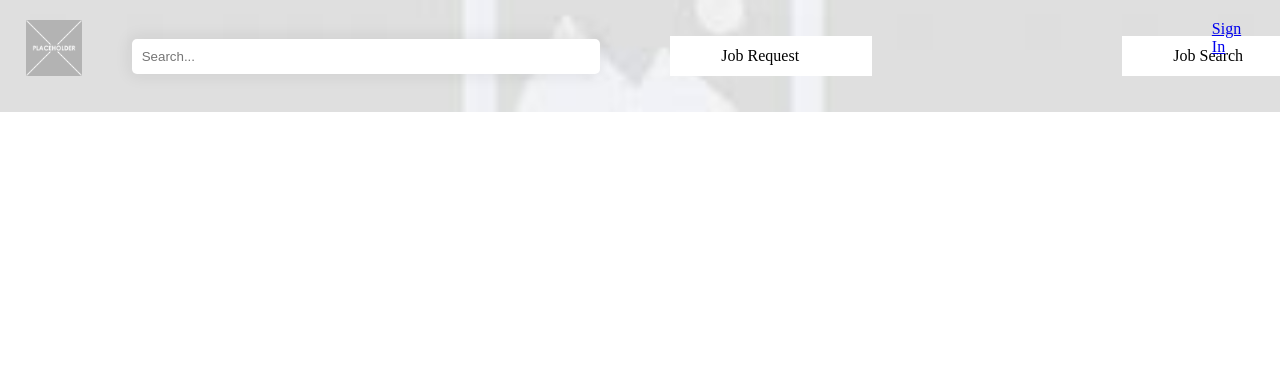
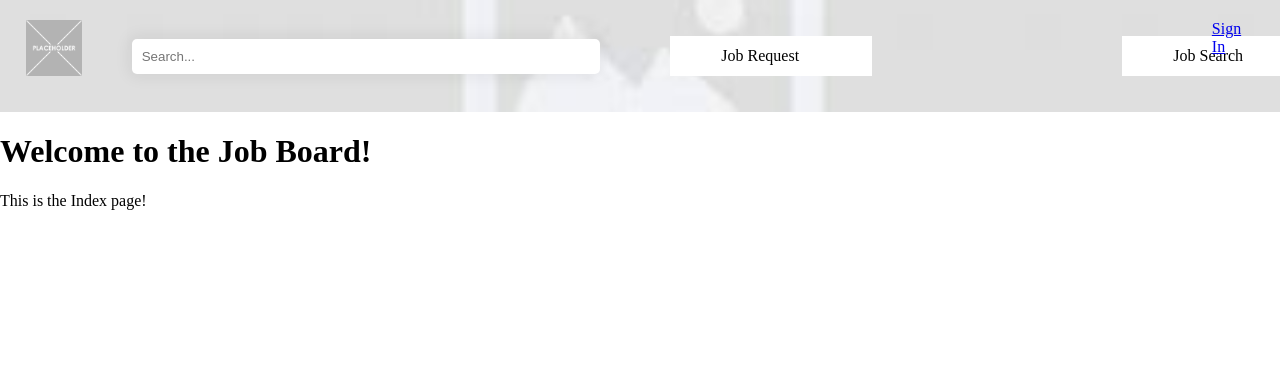
Before and after one commit to JC3009/CITS3403-Project, a Python web app: template Website/app/templates/index.html in a window 1280 px wide; the page is wider, and only the part inside the window is pictured. Shown: the top 372 px of that part. Run offline with Jinja, Linux system fonts and the light colour scheme; the template is opened without the code that fills it, so the values that code supplies are empty.

Commit message:
Added webServer.py: - This is the main file that will run the server, set FLASK_APP environment variable to 'webServer.py' and run 'flask run' to start the server
Added base.html:
- This is the base template for all pages, it includes the header from the old index.html

Modified index.html:
- Index.html now extends the base template, so it includes the header and some placeholder content which can be replaced with the actual content.

```diff
--- /dev/null
+++ b/Website/app/templates/base.html
@@ -0,0 +1,26 @@
+<!DOCTYPE html>
+<html>
+<head>
+    <link rel="stylesheet" type="text/css" href="{{ url_for('static', filename='styles.css') }}">
+</head>
+<body>
+    <header>
+        <div class="logo-container">
+            <img src="{{ url_for('static', filename='images/placeholder.png') }}" alt="Logo">
+        </div>
+        <div class="search-container">
+            <input type="text" placeholder="Search...">
+        </div>
+        <nav>
+            <ul>
+                <li><a href="#">Job Request</a></li>
+                <li><a href="#">Job Search</a></li>
+            </ul>
+        </nav>
+        <div class="signin">
+            <a href="#">Sign In</a>
+        </div>
+    </header>
+    {% block content %}{% endblock %}
+</body>
+</html>
--- a/Website/app/templates/index.html
+++ b/Website/app/templates/index.html
@@ -1,25 +1,10 @@
-<!DOCTYPE html>
-<html>
-<head>
-    <link rel="stylesheet" type="text/css" href="{{ url_for('static', filename='styles.css') }}">
-</head>
-<body>
-    <header>
-        <div class="logo-container">
-            <img src="{{ url_for('static', filename='images/placeholder.png') }}" alt="Logo">
-        </div>
-        <div class="search-container">
-            <input type="text" placeholder="Search...">
-        </div>
-        <nav>
-            <ul>
-                <li><a href="#">Job Request</a></li>
-                <li><a href="#">Job Search</a></li>
-            </ul>
-        </nav>
-        <div class="signin">
-            <a href="#">Sign In</a>
-        </div>
-    </header>
-</body>
-</html>
+{% extends 'base.html' %}
+
+{% block content %}
+
+    <div class="main-content">
+        <h1>Welcome to the Job Board!</h1>
+        <p>This is the Index page!</p>
+    </div>
+
+{% endblock %}
--- /dev/null
+++ b/Website/webServer.py
@@ -0,0 +1 @@
+from app import flaskApp
```
